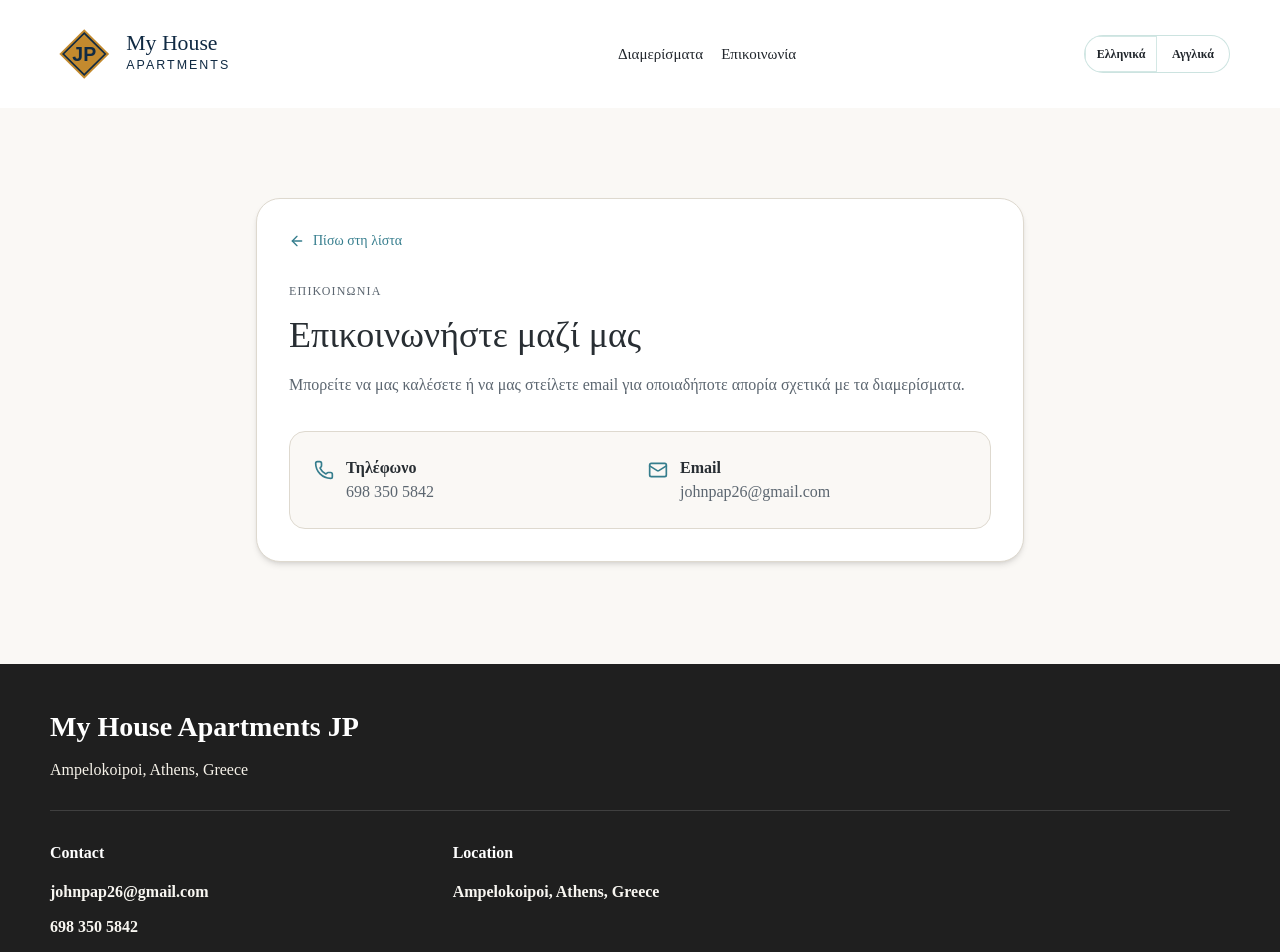
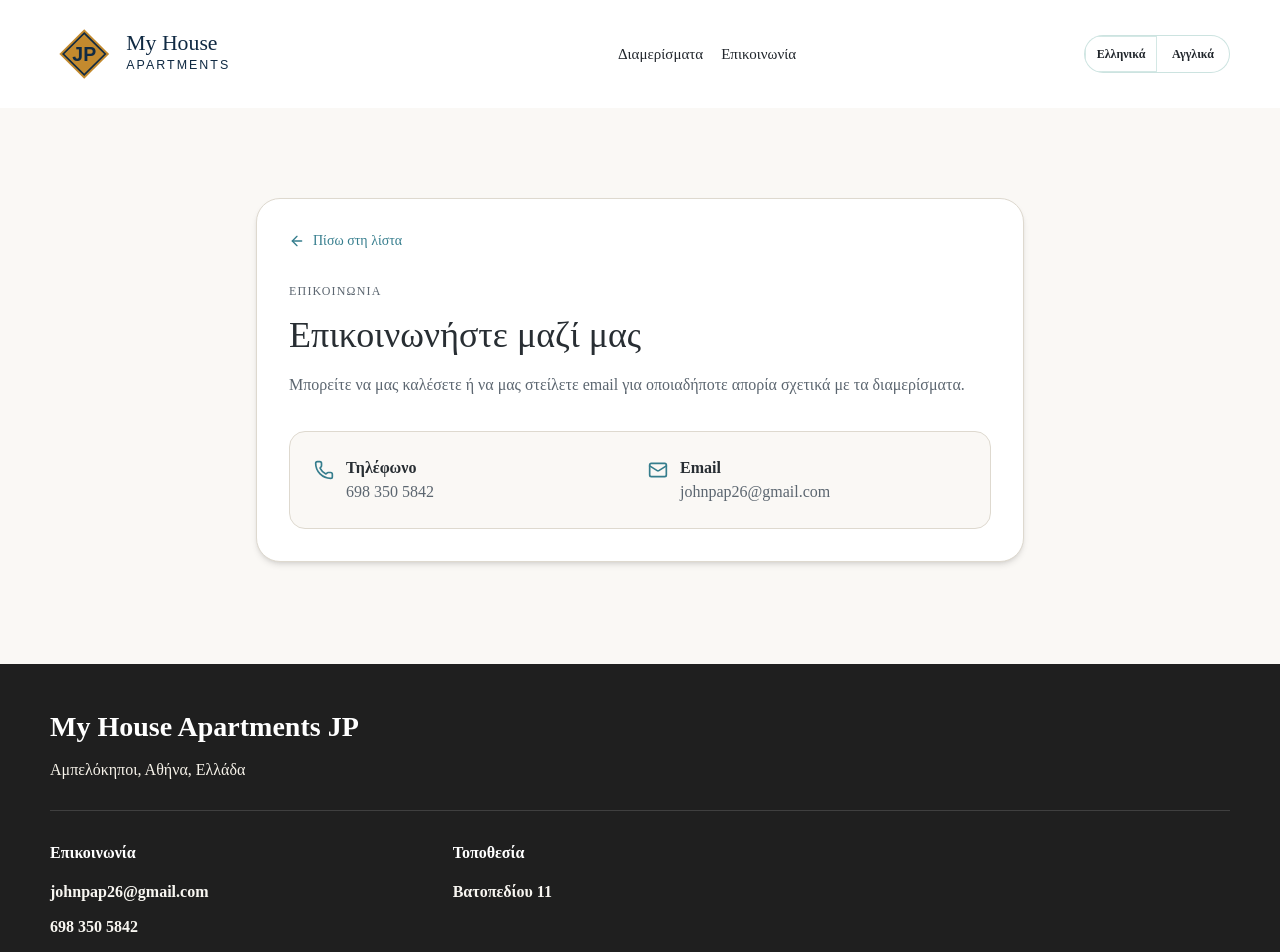
Before and after one commit to jimpap-09/my-house-apartments-jp, a React (Vite) app in the folder frontend/: page /contact in a window 1280 px wide. Shown: the top 952 px of the page. Built offline with nearby package versions, Linux system fonts and the light colour scheme.

Commit message:
location spot added

```diff
--- a/frontend/src/components/layout/SiteFooter.tsx
+++ b/frontend/src/components/layout/SiteFooter.tsx
@@ -1,23 +1,27 @@
+import { useI18n } from '@/i18n/LanguageContext'
+
 export function SiteFooter() {
+  const { t } = useI18n()
+
   return (
     <footer className="site-footer">
       <div className="site-footer-top">
         <div className="site-footer-brand">
           <strong>My House Apartments JP</strong>
-          <p>Ampelokoipoi, Athens, Greece</p>
+          <p>{t.app.footerEyebrow}</p>
         </div>
       </div>
 
       <div className="site-footer-main">
         <div className="site-footer-column">
-          <h2>Contact</h2>
+          <h2>{t.app.footerContact}</h2>
           <span>johnpap26@gmail.com</span>
           <span>698 350 5842</span>
         </div>
 
         <div className="site-footer-column">
-          <h2>Location</h2>
-          <span>Ampelokoipoi, Athens, Greece</span>
+          <h2>{t.app.footerLocation}</h2>
+          <span>{t.app.footerLocationSpot}</span>
         </div>
       </div>
 
--- a/frontend/src/i18n/dictionaries.ts
+++ b/frontend/src/i18n/dictionaries.ts
@@ -1,5 +1,11 @@
 export type Dict = {
   app: {
+
+    apartmentlocationSpot: string
+    footerLocationSpot: string
+    footerLocation: string
+    footerContact: string
+    footerEyebrow: string
     language: string
     greek: string
     english: string
@@ -8,7 +14,7 @@ export type Dict = {
     introTitle: string
     introText: string
     contact: string
-    footerLocation: string
+
     notFoundTitle: string
     notFoundText: string
     backHome: string
@@ -68,6 +74,11 @@ export type Dict = {
 
 const el: Dict = {
   app: {
+    apartmentlocationSpot: 'Βατοπεδίου 11',
+    footerLocation: 'Τοποθεσία',
+    footerLocationSpot: 'Βατοπεδίου 11',
+    footerContact: 'Επικοινωνία',
+    footerEyebrow: 'Αμπελόκηποι, Αθήνα, Ελλάδα',
     language: 'Γλώσσα',
     greek: 'Ελληνικά',
     english: 'Αγγλικά',
@@ -77,7 +88,7 @@ const el: Dict = {
     introText:
       'Διάλεξε το διαμέρισμα που ταιριάζει καλύτερα στη διαμονή σου και άνοιξέ το για φωτογραφίες, παροχές και λεπτομέρειες.',
     contact: 'Επικοινωνία',
-    footerLocation: 'Αμπελόκηποι, Ελλάδα',
+
     notFoundTitle: 'Η σελίδα δεν βρέθηκε',
     notFoundText: 'Η σελίδα που άνοιξες δεν υπάρχει.',
     backHome: 'Πίσω στην αρχική',
@@ -137,6 +148,11 @@ const el: Dict = {
 
 const en: Dict = {
   app: {
+    apartmentlocationSpot: 'Vatopediou 11',
+    footerLocation: 'Location',
+    footerLocationSpot: 'Vatopediou 11',
+    footerEyebrow: 'Ampelokipoi, Athens, Greece',
+    footerContact: 'Contact',
     language: 'Language',
     greek: 'Greek',
     english: 'English',
@@ -146,7 +162,7 @@ const en: Dict = {
     introText:
       'Choose the apartment that fits your stay best, then open it for photos, amenities, and practical details.',
     contact: 'Contact',
-    footerLocation: 'Ampelokipoi, Greece',
+
     notFoundTitle: 'Page not found',
     notFoundText: 'The page you opened does not exist.',
     backHome: 'Back home',
--- a/frontend/src/pages/StaticApartmentListPage.tsx
+++ b/frontend/src/pages/StaticApartmentListPage.tsx
@@ -55,7 +55,7 @@ export function StaticApartmentsListPage() {
 
               <div className="flex items-center gap-2 text-sm font-medium text-charcoal">
                 <MapPin size={18} />
-                <p>{t.app.idealLocation}</p>
+                <p>{t.app.idealLocation}, {t.app.apartmentlocationSpot}</p>
               </div>
 
               <div className="flex items-end justify-between gap-4 border-t border-border pt-5">
```
